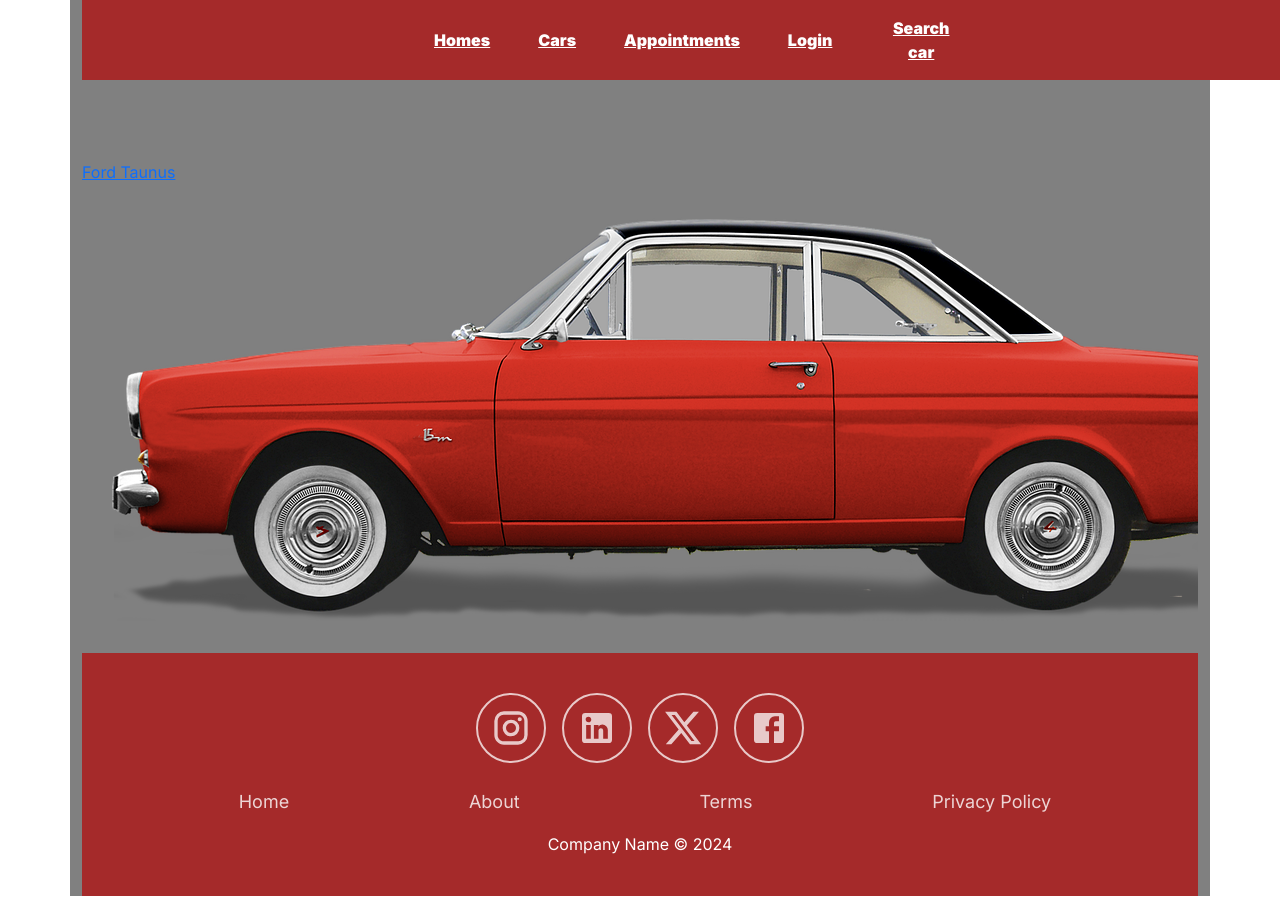
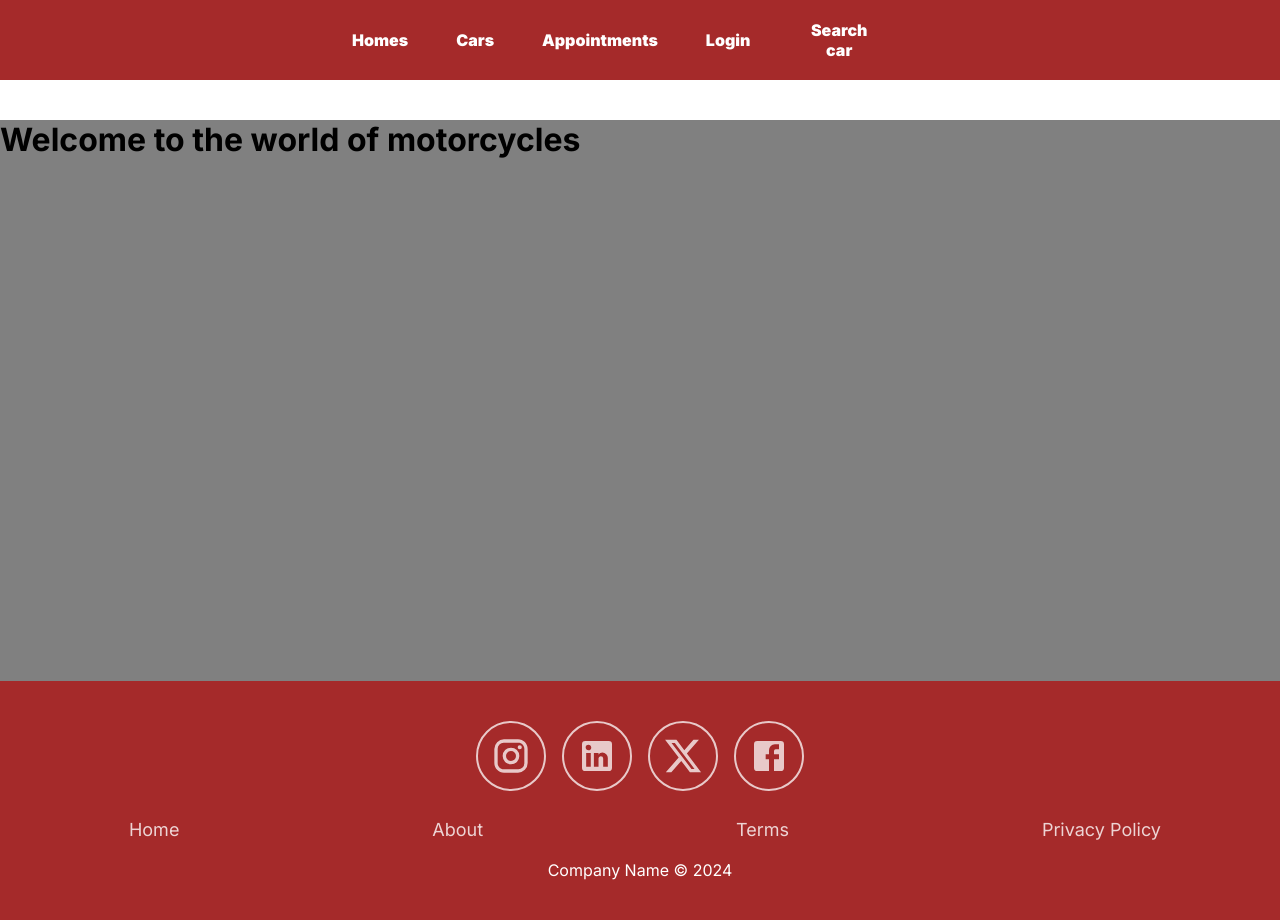
Before and after one commit to faniryKely/car_show_frontend, a Next.js app: page / in a window 1280 px wide. Before the commit the page ends 896 px from the top, so only its background shows below. Built offline with nearby package versions, Linux system fonts and the light colour scheme.

Commit message:
chore: modify landing page

```diff
--- a/src/components/landingPage/LandingPage.tsx
+++ b/src/components/landingPage/LandingPage.tsx
@@ -1,13 +1,15 @@
 import Brand from '@/components/brand/brand'
 import CarShow from '../carShow/CarShow'
 import Header from '../header/Header'
+
 export default function LandingPage(){
     return(
         <>
-        <div>
+        <div className='landingPage'>
             <Header />
-            <CarShow/>
-            <Brand/>
+            <div className='body'>
+                <h1>Welcome to the world of motorcycles</h1>
+            </div>
         </div>
         </>
     )
```
